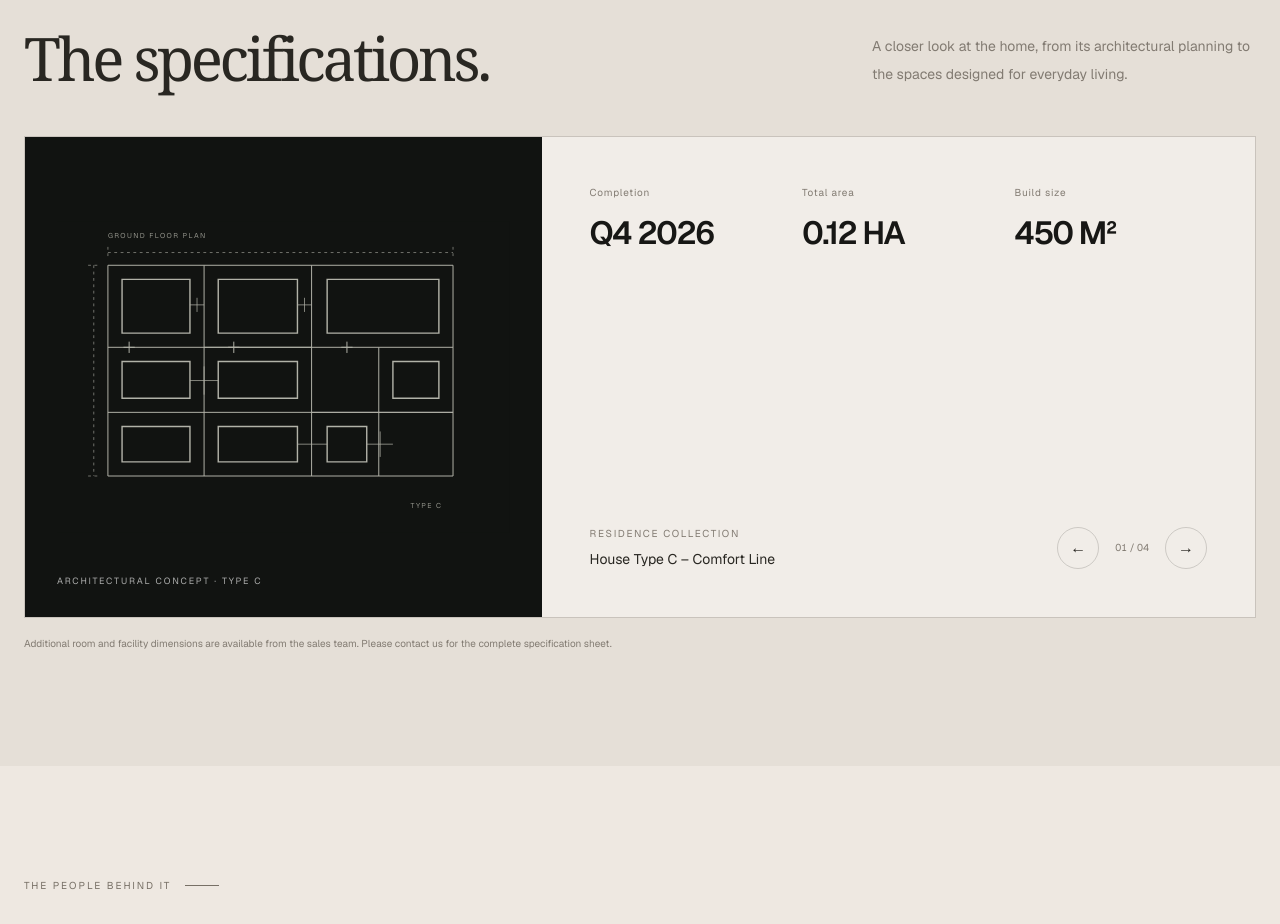
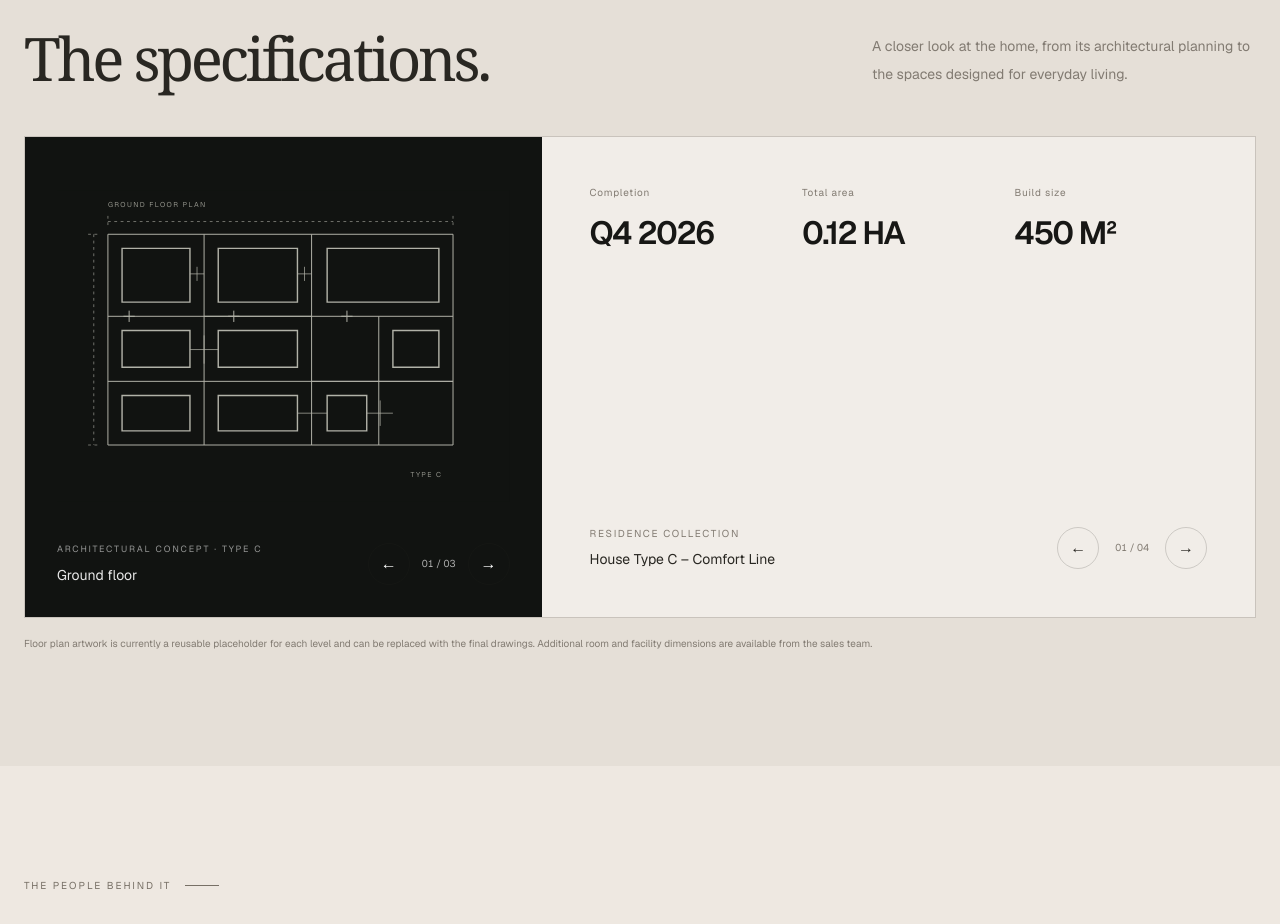
Before and after one commit to csoegi/estate-nextjs, a Next.js app: page / in a window 1280 px wide. Shown: the part 2142-3066 px from the top of the page. Built offline with nearby package versions, Linux system fonts and the light colour scheme.

Commit message:
Add floor plan carousel to specifications

```diff
--- a/sections/specifications.tsx
+++ b/sections/specifications.tsx
@@ -25,9 +25,11 @@ const slides = [
   ],
 ];
 
-function Blueprint() {
+const floorPlans = ["Ground floor", "First floor", "Second floor"];
+
+function Blueprint({ floor }: { floor: string }) {
   return (
-    <svg viewBox="0 0 640 440" role="img" aria-label="Decorative architectural floor plan illustration" className="h-full w-full">
+    <svg viewBox="0 0 640 440" role="img" aria-label={`${floor} architectural floor plan placeholder`} className="h-full w-full">
       <rect width="640" height="440" fill="#111311" />
       <g stroke="#c8c8bd" strokeWidth="1.4" fill="none" opacity=".88">
         <path d="M72 62H560V360H72z M72 178H560 M72 270H560 M208 62V360 M360 62V360 M455 178V360 M208 178H360 M360 270H560" />
@@ -37,7 +39,7 @@ function Blueprint() {
         <path d="M102 170v16m-8 -8h16 M250 170v16m-8 -8h16 M410 170v16m-8 -8h16" />
       </g>
       <g fill="#c8c8bd" fontSize="10" letterSpacing="2" opacity=".7">
-        <text x="72" y="24">GROUND FLOOR PLAN</text><text x="500" y="405">TYPE C</text>
+        <text x="72" y="24">{floor.toUpperCase()} PLAN</text><text x="500" y="405">TYPE C</text>
       </g>
     </svg>
   );
@@ -45,7 +47,13 @@ function Blueprint() {
 
 export function Specifications() {
   const [active, setActive] = useState(0);
+  const [activeFloor, setActiveFloor] = useState(0);
   const current = slides[active];
+
+  const changeFloor = (direction: number) => {
+    setActiveFloor((currentFloor) => (currentFloor + direction + floorPlans.length) % floorPlans.length);
+  };
+
   return (
     <section id="specifications" className="scroll-mt-20 bg-[#e5dfd7] py-20 md:py-28">
       <div className="section-shell">
@@ -54,9 +62,21 @@ export function Specifications() {
           <p className="max-w-sm text-sm leading-7 text-[#827b72]">A closer look at the home, from its architectural planning to the spaces designed for everyday living.</p>
         </div>
         <div className="grid overflow-hidden border border-[#292722]/15 lg:grid-cols-[42%_58%]">
-          <div className="relative min-h-[330px] bg-[#111311] p-5 md:min-h-[480px] md:p-8">
-            <Blueprint />
-            <div className="absolute bottom-7 left-8 text-[9px] uppercase tracking-[.2em] text-white/65">Architectural concept · Type C</div>
+          <div className="relative flex min-h-[390px] flex-col justify-between bg-[#111311] p-5 md:min-h-[480px] md:p-8">
+            <div className="min-h-0 flex-1">
+              <Blueprint floor={floorPlans[activeFloor]} />
+            </div>
+            <div className="mt-5 flex flex-wrap items-end justify-between gap-4">
+              <div>
+                <p className="text-[9px] uppercase tracking-[.2em] text-white/55">Architectural concept · Type C</p>
+                <p className="mt-2 text-sm text-white/90">{floorPlans[activeFloor]}</p>
+              </div>
+              <div className="flex items-center gap-2">
+                <button type="button" aria-label="Previous floor plan" onClick={() => changeFloor(-1)} className="spec-arrow border-white/20 text-white hover:bg-white/10">←</button>
+                <span className="px-1 text-[10px] tabular-nums text-white/65">0{activeFloor + 1} / 0{floorPlans.length}</span>
+                <button type="button" aria-label="Next floor plan" onClick={() => changeFloor(1)} className="spec-arrow border-white/20 text-white hover:bg-white/10">→</button>
+              </div>
+            </div>
           </div>
           <div className="flex min-h-[330px] flex-col justify-between bg-[#f1ede8] p-7 md:min-h-[480px] md:p-10 lg:p-12">
             <div className="grid grid-cols-1 gap-8 sm:grid-cols-3 sm:gap-5">
@@ -75,7 +95,7 @@ export function Specifications() {
             </div>
           </div>
         </div>
-        <p className="mt-4 text-[10px] leading-5 text-[#827b72]">Additional room and facility dimensions are available from the sales team. Please contact us for the complete specification sheet.</p>
+        <p className="mt-4 text-[10px] leading-5 text-[#827b72]">Floor plan artwork is currently a reusable placeholder for each level and can be replaced with the final drawings. Additional room and facility dimensions are available from the sales team.</p>
       </div>
     </section>
   );
```
